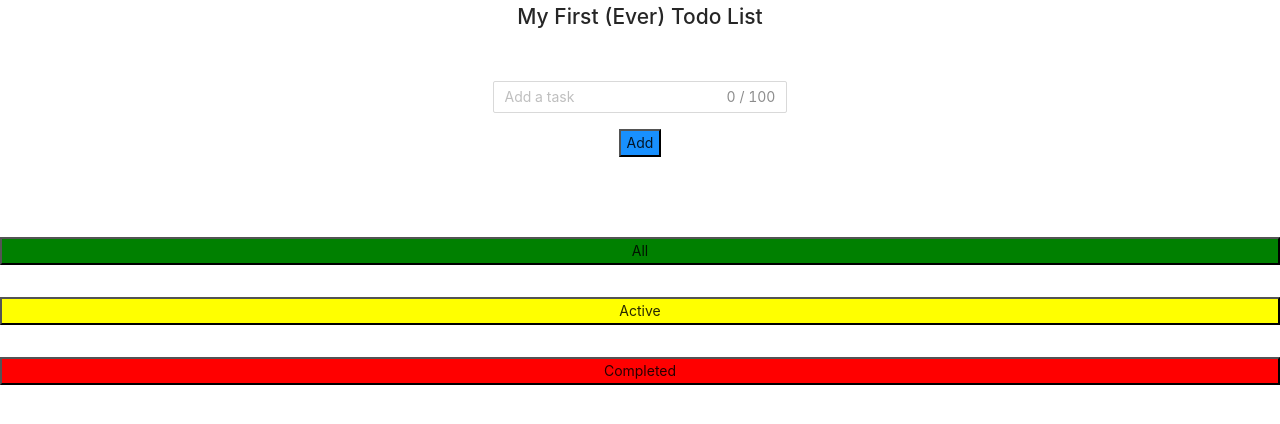
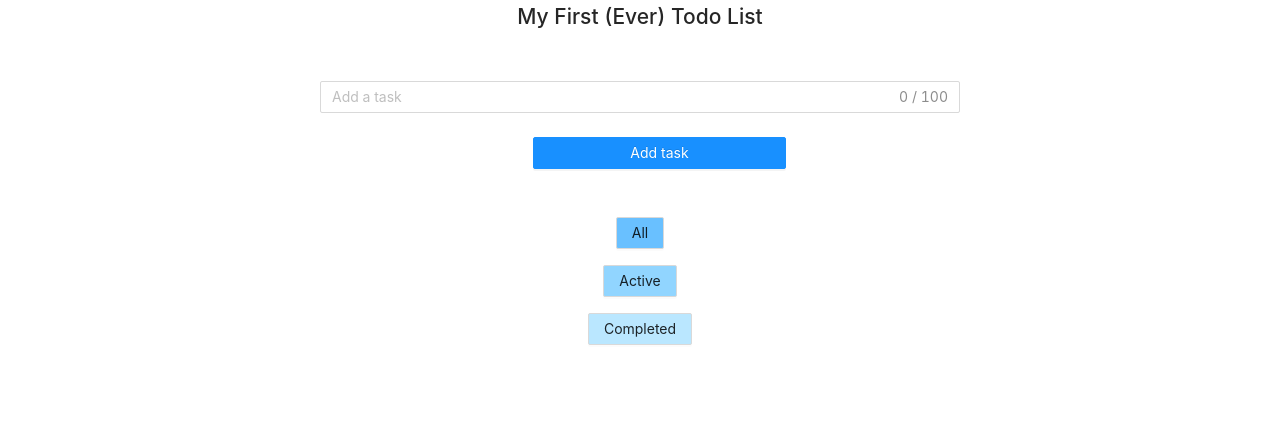
Before and after one commit to calmarti/todolist-react, a React (Create React App) app: page / in a window 1280 px wide. Shown: the top 424 px of the page. Built offline with nearby package versions, Linux system fonts and the light colour scheme.

Commit message:
refactor List, Row and Col antd components

```diff
--- a/src/App.js
+++ b/src/App.js
@@ -2,7 +2,9 @@ import "./app.css";
 import { useState } from "react";
 import { nanoid } from "nanoid";
 import List from "./List";
-import { Input } from "antd";
+import { Input, Form, Button } from "antd";
+
+//TODO: Form y Form.Item (tanto para Input como para Button) no pillan el sistema de grid (span:24, etc.), posible predominio de las reglas de app.css
 
 function App() {
   const [name, setName] = useState("");
@@ -72,7 +74,7 @@ function App() {
   return (
     <>
       <h2 className="heading"> My First (Ever) Todo List</h2>
-      <div>
+
       {filteredTasks.length ? (
         <List
           tasks={filteredTasks}
@@ -107,35 +109,67 @@ function App() {
               ))
             : null }
         </ul> */}
-      </div>
 
-      <form className="form" onSubmit={handleSubmit}>
-        <label>
-          <Input /* type="textarea"  */showCount maxLength={100} placeholder="Add a task" name="name" value={name} onChange={addTask} />
-        </label>
-        {/* problema: type del componente Button  */}
-        <button type="submit" /* type="primary" */ /* size={{size:"large"}} block  */className="add-button" >
-          Add
-        </button>
-      </form>
+      <Form
+        /* style={{border:"solid black 1px"}} */
+        name="basic"
+        /*  labelCol={{ span: 8 }} */
+        wrapperCol={{ span: 24 }}
+        /*  className="form"  */ onSubmit={handleSubmit}
+      >
+        <Form.Item wrapperCol={{ offset: 6, span: 12 }}>
+          <Input
+            /*  style={{width:""}} */
+            label="name"
+            maxLength={100}
+            showCount
+            /* type="textarea"  */
+            placeholder="Add a task"
+            name="name"
+            value={name}
+            onChange={addTask}
+          />
+        </Form.Item>
 
+        <Form.Item wrapperCol={{ offset: 10 }}>
+          <Button
+            style={{ padding: "0 6rem" }}
+            /* type="submit"  */ type="primary"
+            className="add-button"
+            onClick={handleSubmit}
+          >
+            Add task
+          </Button>
+        </Form.Item>
+      </Form>
 
       <div className="show-buttons">
-        <button className="show-buttons-item show-all" onClick={showAllTasks}>
+        <Button
+
+          type="default"
+          style={{ backgroundColor: "#69c0ff" /* , color:"white"  */}}
+          /* className="show-all" */
+          onClick={showAllTasks}
+        >
           All
-        </button>
-        <button
-          className="show-buttons-item show-active"
+        </Button>
+        <Button
+        type="default"
+        style={{ backgroundColor: "#91d5ff" /* , color:"white"  */}}
+
+          /*   className="show-active" */
           onClick={showActiveTasks}
         >
           Active
-        </button>
-        <button
-          className="show-buttons-item show-completed"
+        </Button>
+        <Button
+          type="default"
+          style={{ backgroundColor: "#bae7ff"}}
+          /* className="show-completed" */
           onClick={showCompletedTasks}
         >
           Completed
-        </button>
+        </Button>
       </div>
     </>
   );
--- a/src/List.js
+++ b/src/List.js
@@ -1,4 +1,4 @@
-import { Checkbox } from "antd";
+import { Row, Col, Checkbox, Button } from "antd";
 
 export default function List({ tasks, checkTask, deleteTask }) {
   return (
@@ -6,17 +6,35 @@ export default function List({ tasks, checkTask, deleteTask }) {
       {tasks.map((task) => (
         <li className="task" key={task.id}>
           <>
-            <span className={task.completed ? "completed" : ""}>
+            <Row gutter={{ xs: 8, sm: 16, md: 24, lg: 32 }}>
+              <Col className="gutter-row" span={6}>
+                <p style={{display:"inline-block"}} className={task.completed ? "completed" : ""}>
                   {" "}
                   {task.name}
-            </span>
+                </p>
+              </Col>
+
+              <Col className="gutter-row" span={6}>
                 <Checkbox
                   //   type="checkbox"
                   onChange={(ev) => checkTask(ev, task.id)}
                   defaultChecked={task.completed}
                 />
-            <button /* onClick={(ev) => editTask(ev, task.id)} */>Edit</button>
-            <button onClick={(ev) => deleteTask(ev, task.id)}>Delete</button>
+              </Col>
+
+              <Col className="gutter-row" span={6}>
+                <Button /* onClick={(ev) => editTask(ev, task.id)} */>
+                  Edit
+                </Button>
+              </Col>
+
+              <Col className="gutter-row" span={6}>
+                <Button onClick={(ev) => deleteTask(ev, task.id)}>
+                  Delete
+                </Button>
+              </Col>
+
+            </Row>
           </>
         </li>
       ))}
--- a/src/app.css
+++ b/src/app.css
@@ -11,24 +11,26 @@
   text-decoration: line-through;
 }
 
-.list {
+/* .list {
   display: flex;
   flex-direction: column;
   gap: 1rem;
   justify-content: center;
   align-items: center;
-}
+} */
+
 .task {
   list-style-type: none;
 }
 
-.form {
+/* .form {
   display: flex;
   flex-direction: column;
   gap: 1rem;
   justify-content: center;
   align-items:center;
-}
+
+} */
 
 .add-button{
   /*   flex: 0 1 auto; */
@@ -38,15 +40,14 @@
 .show-buttons{
     display:flex;
     flex-direction: column;
-    gap: 2rem;
+    gap: 1rem;
     text-align: center;
-    margin-top:5rem;
+    margin-top:3rem;
+    align-items:center;
 }
 
-.show-buttons-item{
- /*    width:50%; */
-}
 
+/*
 .show-active{
 background-color: yellow;
 
@@ -58,4 +59,4 @@ background-color: red;
 
 .show-all{
     background-color: green;
-}
+} */
```
Lines whose indentation alone changed are shown as unchanged.
